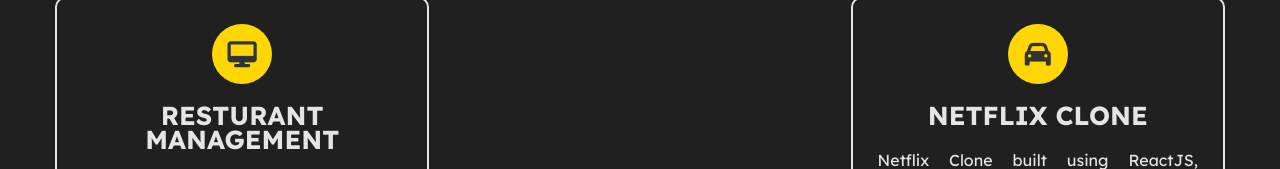
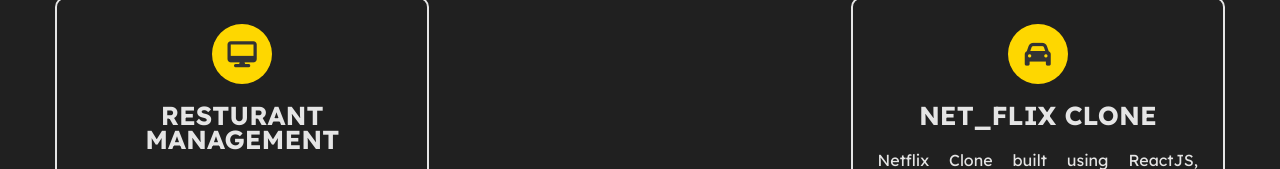
Before and after one commit to Raam220/Portfolio, a plain HTML site: page index.html in a window 1280 px wide. Shown: the part 2253-2422 px from the top of the page. Drawn offline with nearby package versions, Linux system fonts and the light colour scheme.

Commit message:
Update index.html

```diff
--- a/index.html
+++ b/index.html
@@ -198,7 +198,7 @@
 
                 <div class="project">
                     <i class="fa fa-car"></i>
-                    <h4>NETFLIX CLONE</h4>
+                    <h4>NET_FLIX CLONE</h4>
                     <p>Netflix Clone built using ReactJS, replicating core features of a streaming platform, including movie browsing, search functionality, and responsive UI, with dynamic content rendering and interactive components.</p>
                 </div>
 
```
